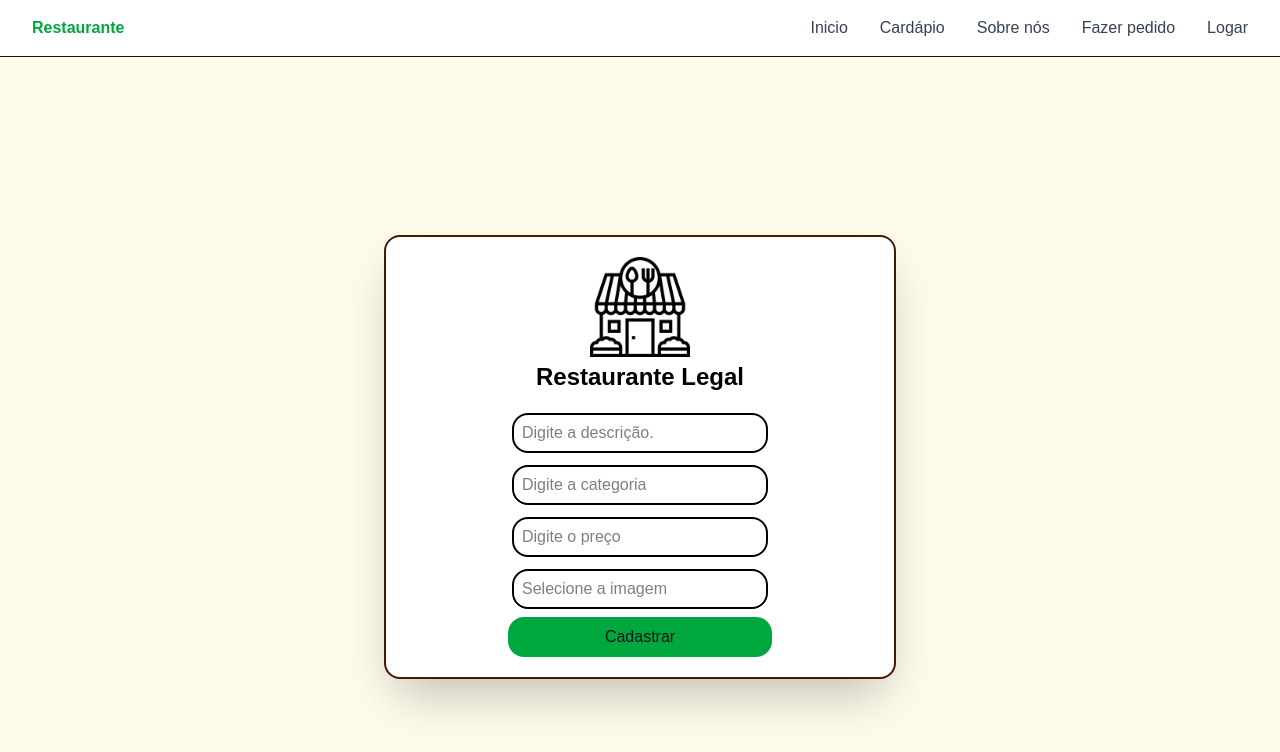
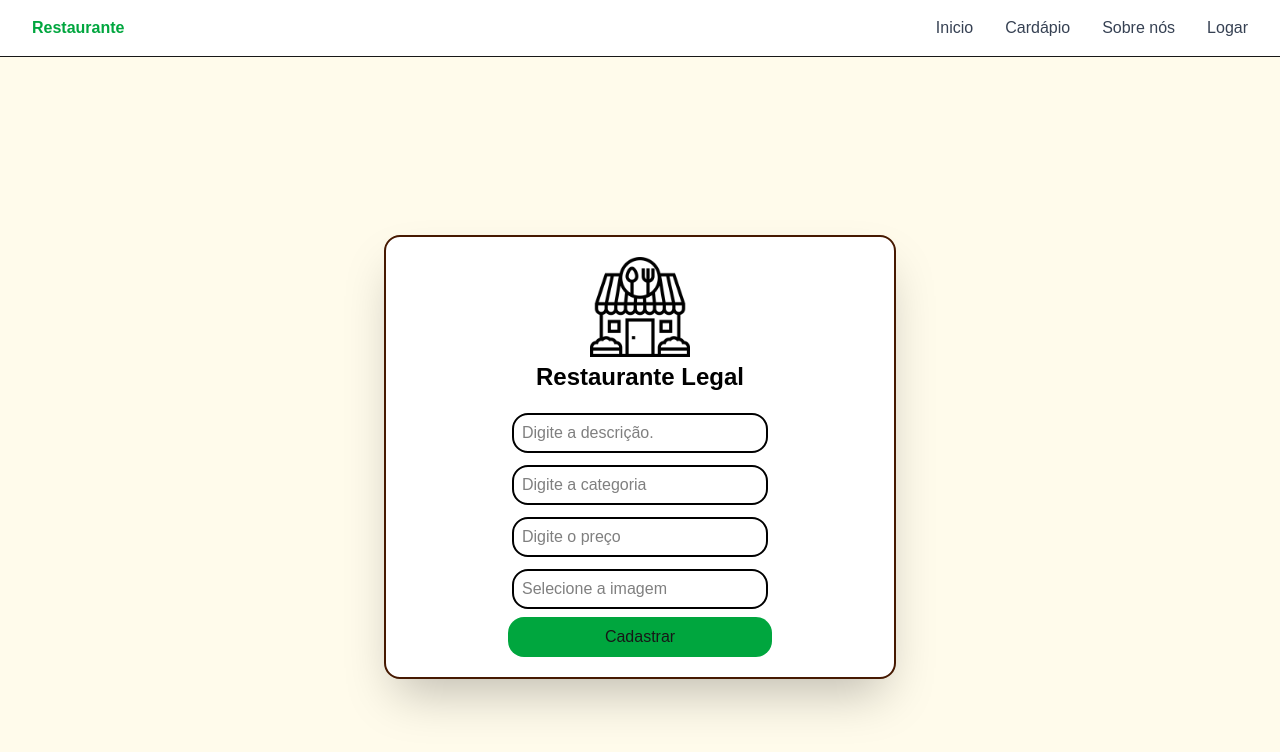
Before and after one commit to luismD39/projetoRestaurante, a Next.js app: page / in a window 1280 px wide. Shown: the top 752 px of the page. Built offline with nearby package versions, Linux system fonts and the light colour scheme.

Commit message:
codigo atualizado

```diff
--- a/components/Navbar.tsx
+++ b/components/Navbar.tsx
@@ -24,9 +24,6 @@ export default function Navbar(){
                     <Link href="/sobre" className="text-gray-700 hover:text-green-600 transition">
                     Sobre nós
                     </Link>
-                    <Link href="/pedido" className="text-gray-700 hover:text-green-600 transition">
-                        Fazer pedido
-                    </Link>
 
                     <Link href="/login" className="text-gray-700 hover:text-green-600 transition">
                         Logar
```
